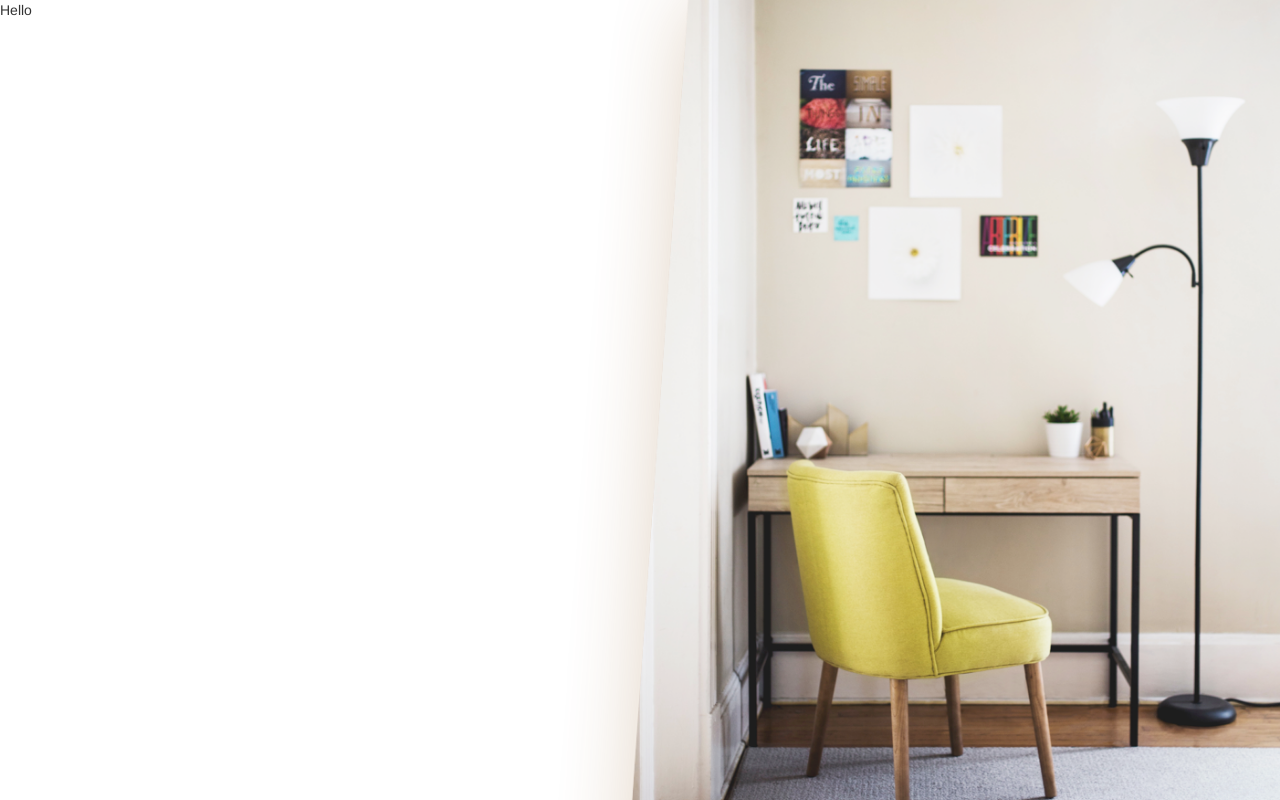
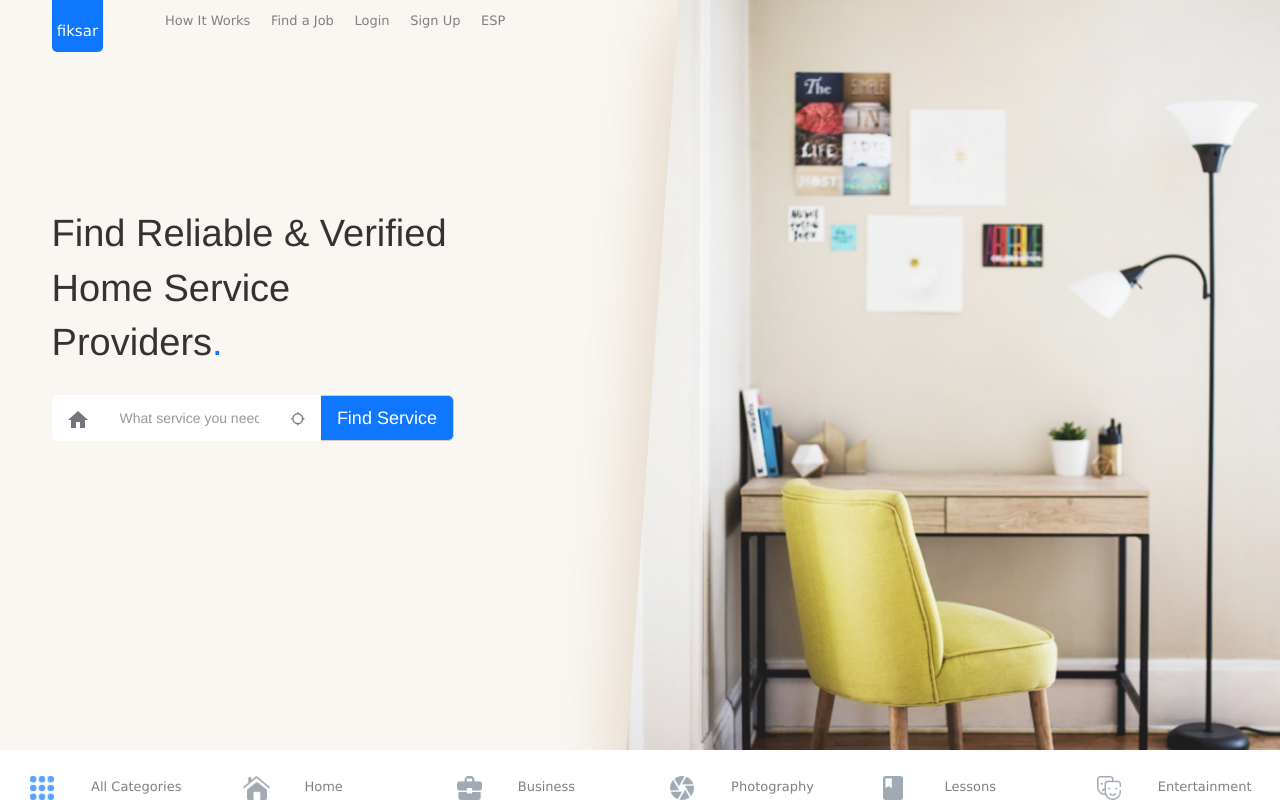
Before and after one commit to kartiksingh23/Perception, an Angular app: page /home in a window 1280 px wide. Shown: the top 800 px of the page. Built offline with nearby package versions, Linux system fonts and the light colour scheme.

Commit message:
added homepage, header, footer component

```diff
--- a/src/app/app.component.css
+++ b/src/app/app.component.css
@@ -0,0 +1,4 @@
+.background{
+    height:100%;
+    background-color: rgb(250,247,243);
+}
--- a/src/app/app.component.html
+++ b/src/app/app.component.html
@@ -1 +1,3 @@
-<router-outlet></router-outlet>
+<div class="background">
+    <router-outlet></router-outlet>
+</div>
--- a/src/app/app.module.ts
+++ b/src/app/app.module.ts
@@ -4,6 +4,7 @@ import { RouterModule, Routes } from '@angular/router';
 import { AppComponent } from './app.component';
 import { HomepageComponent } from './homepage/homepage.component';
 import { FooterComponent } from './footer/footer.component';
+import { HeaderComponent } from './header/header.component';
 
 const appRoutes: Routes = [
   { path: 'home', component: HomepageComponent },
@@ -14,7 +15,8 @@ const appRoutes: Routes = [
   declarations: [
     AppComponent,
     HomepageComponent,
-    FooterComponent
+    FooterComponent,
+    HeaderComponent
   ],
   imports: [
     RouterModule.forRoot(appRoutes),
--- a/src/app/footer/footer.component.css
+++ b/src/app/footer/footer.component.css
@@ -0,0 +1,22 @@
+.footerImages {
+    height:24px;
+}
+
+.footerText{
+    font-size: 13px;
+    font-weight: 400;
+    font-family: Verdana, Arial, Helvetica, sans-serif;
+    color: grey;
+}
+
+.footerDiv{
+    margin-top:2%;
+}
+
+.footer{
+    background-color:white;
+    position: fixed;
+    left: 0;
+    bottom: 0;
+    width: 100%;
+}
--- a/src/app/footer/footer.component.html
+++ b/src/app/footer/footer.component.html
@@ -1,8 +1,52 @@
-<div class="row">
-  <div class="col-md-2"><img src="assets/Categories.png" class="img-responsive"><img></div>
-  <div class="col-md-2"></div>
-  <div class="col-md-2"></div>
-  <div class="col-md-2"></div>
-  <div class="col-md-2"></div>
-  <div class="col-md-2"></div>
+<div class="footer">
+  <div>
+    <div class=" footerDiv col-xs-2 col-sm-2 col-md-2 col-lg-2">
+      <div class="col-xs-4 col-sm-4 col-md-4 col-lg-4">
+        <img class="footerImages" src="assets/Categories.png" ><img>
+      </div>
+      <div class="col-xs-8 col-sm-8 col-md-8 col-lg-8">
+        <span class="footerText">All Categories</span>
+      </div>
+    </div>
+    <div class="footerDiv col-xs-2 col-sm-2 col-md-2 col-lg-2">
+        <div class="col-xs-4 col-sm-4 col-md-4 col-lg-4">
+          <img class="footerImages" src="assets/home-interface.png" ><img>
+        </div>
+        <div class="col-xs-8 col-sm-8 col-md-8 col-lg-8">
+          <span class="footerText">Home</span>
+        </div>
+    </div>
+    <div class="footerDiv col-xs-2 col-sm-2 col-md-2 col-lg-2">
+      <div class="col-xs-4 col-sm-4 col-md-4 col-lg-4">
+          <img class="footerImages" src="assets/ic-business-center-24px.png" ><img>
+      </div>
+      <div class="col-xs-8 col-sm-8 col-md-8 col-lg-8">
+          <span class="footerText">Business</span>
+      </div>
+    </div>
+    <div class="footerDiv col-xs-2 col-sm-2 col-md-2 col-lg-2">
+      <div class="col-xs-4 col-sm-4 col-md-4 col-lg-4">
+          <img class="footerImages" src="assets/ic-camera-24px.png"><img>
+      </div>
+      <div class="col-xs-8 col-sm-8 col-md-8 col-lg-8">
+        <span class="footerText">Photography</span>
+      </div>
+    </div>
+    <div class="footerDiv col-xs-2 col-sm-2 col-md-2 col-lg-2">
+        <div class="col-xs-4 col-sm-4 col-md-4 col-lg-4">
+          <img class="footerImages" src="assets/ic-book-24px.png" ><img>
+        </div>
+        <div class="col-xs-8 col-sm-8 col-md-8 col-lg-8">
+          <span class="footerText">Lessons</span>
+        </div>
+    </div>
+    <div class="footerDiv col-xs-2 col-sm-2 col-md-2 col-lg-2">
+      <div class="col-xs-4 col-sm-4 col-md-4 col-lg-4">
+        <img class="footerImages" src="assets/theater.png" ><img>
+      </div>
+      <div class="col-xs-8 col-sm-8 col-md-8 col-lg-8">
+        <span class="footerText">Entertainment</span>
+      </div>
+    </div>
+  </div>
 </div>
--- /dev/null
+++ b/src/app/header/header.component.css
@@ -0,0 +1,33 @@
+.headerImages {
+    height:24px;
+}
+
+.headerText{
+    font-size: 13px;
+    font-weight: 400;
+    font-family: Verdana, Arial, Helvetica, sans-serif;
+    color: grey;
+}
+
+.headerDiv{
+    margin-top:2%;
+    margin-left:2%;
+    margin-right:2%;
+    float:left;
+}
+
+.textLogo{
+    padding-top:4%;
+    padding-bottom:2%;
+    padding-right:1%;
+    padding-left:1%;
+    margin-left:10%;
+    margin-right:10%;
+    float:left;
+    background-color:rgb(15,119,255);
+    color:white;
+    border-radius: 0px 0px 5px 5px;
+    font-size: 15px;
+    /* font-weight: 600; */
+    font-family: Verdana, Arial, Helvetica, sans-serif;
+}
--- /dev/null
+++ b/src/app/header/header.component.html
@@ -0,0 +1,23 @@
+<div>
+    <div>
+      <div>
+        <span class="textLogo">fiksar</span>
+      </div>
+      <div class="headerDiv ">
+          <span class="headerText">How It Works</span>
+      </div>
+      <div class="headerDiv">
+          <span class="headerText">Find a Job</span>
+      </div>
+      <div class="headerDiv">
+          <span class="headerText">Login</span>
+      </div>
+      <div class="headerDiv">
+          <span class="headerText">Sign Up</span>
+      </div>
+      <div class="headerDiv">
+          <span class="headerText">ESP</span>
+      </div>
+
+    </div>
+  </div>
--- /dev/null
+++ b/src/app/header/header.component.ts
@@ -0,0 +1,15 @@
+import { Component, OnInit } from '@angular/core';
+
+@Component({
+  selector: 'app-header',
+  templateUrl: './header.component.html',
+  styleUrls: ['./header.component.css']
+})
+export class HeaderComponent implements OnInit {
+
+  constructor() { }
+
+  ngOnInit() {
+  }
+
+}
--- a/src/app/homepage/homepage.component.css
+++ b/src/app/homepage/homepage.component.css
@@ -0,0 +1,39 @@
+
+.noPadding{
+    padding:0;
+}
+
+.content{
+    padding-left:10%;
+    margin-top:40%;
+    font-size:38px;
+    width:90%;
+}
+
+.formSize{
+    margin-top:5%;
+    margin-left:10%;
+    width:78%;
+}
+
+.form-control{
+    font-size: 14px;
+    border:0;
+    box-shadow: none;
+    outline:none;
+}
+
+.formFrontColor{
+    background-color:white;
+    border:0;
+}
+
+.formMidColor{
+    background-color:white;
+    border:0;
+}
+
+.formEndColor{
+    background-color:rgb(15,119,255);
+    color:white;
+}
--- a/src/app/homepage/homepage.component.html
+++ b/src/app/homepage/homepage.component.html
@@ -1,8 +1,22 @@
 <div class="row">
   <div class="col-xs-5 col-sm-5 col-md-5 col-lg-5">
-  Hello
+    <app-header></app-header>
+    <div class="content">
+      <span>Find Reliable & Verified</span><br>
+      <span>Home Service Providers</span><span style="color:rgb(15,119,255)">.</span>
+    </div>
+    <div>
+      <form class="formSize">
+          <div class = "input-group input-group-lg">
+              <span class = "input-group-addon formFrontColor"><img src="assets/Path.png" alt="Home Image"></span>
+              <input type = "text" class = "form-control" placeholder = "What service you need">
+              <span class = "input-group-addon formMidColor"><img height=14px width=14px src="assets/Location.png" alt="Location Image"></span>
+              <span class = "input-group-addon formEndColor">Find Service</span>
+          </div>
+      </form>
+    </div>
   </div>
-  <div class="col-xs-7 col-sm-7 col-md-7 col-lg-7">
+  <div class="noPadding col-xs-7 col-sm-7 col-md-7 col-lg-7">
     <img src="assets/Bitmap.png" class="img-responsive" alt="mainImage">
   </div>
 </div>
```
